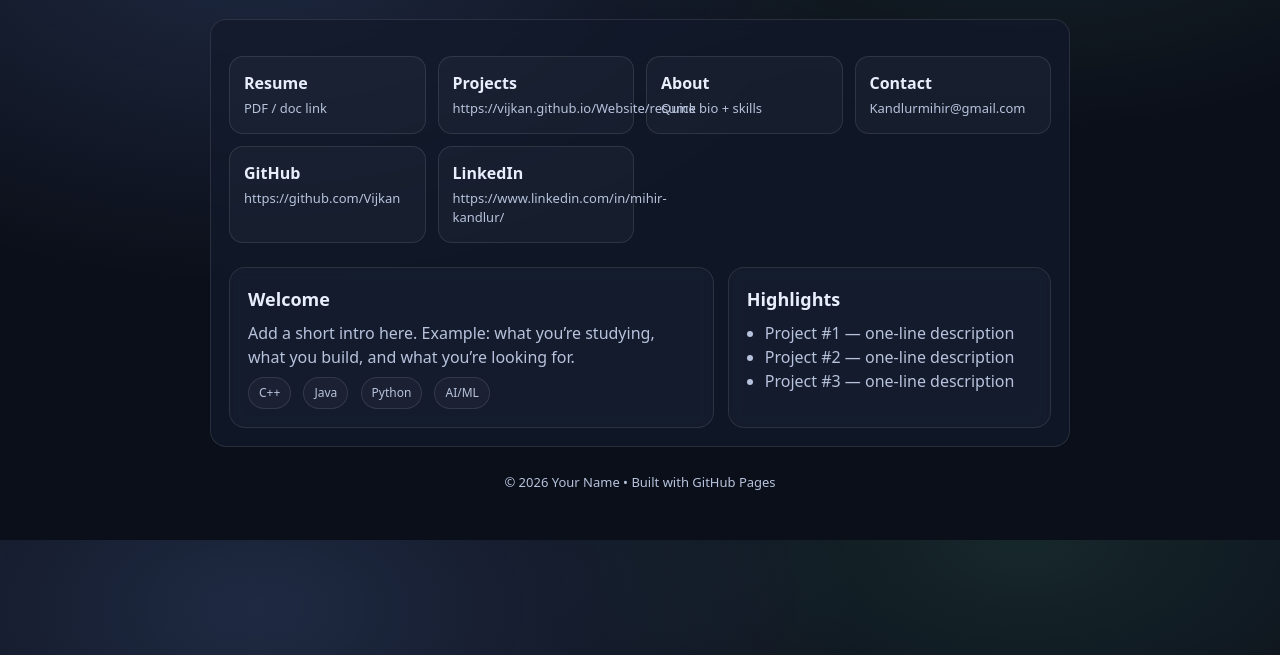
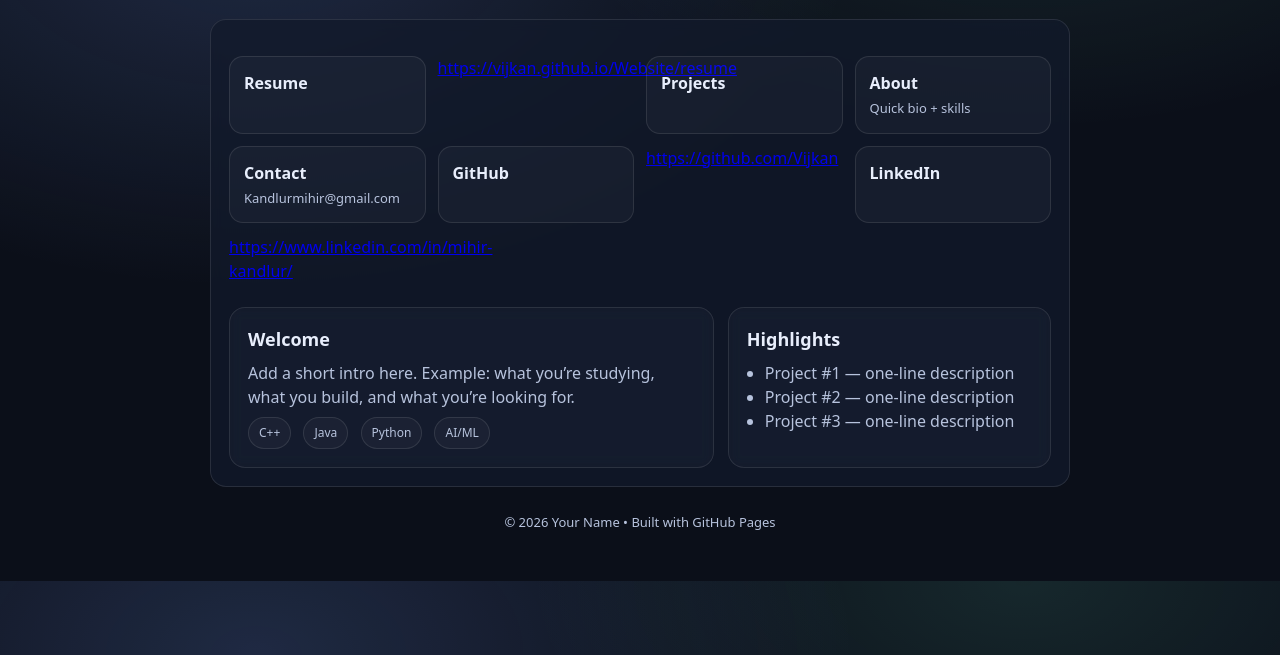
Before and after one commit to Vijkan/Website, a plain HTML site: page docs/index.html in a window 1280 px wide. Shown: the part 145-800 px from the top of the page. Drawn offline with Linux system fonts and the light colour scheme.

Commit message:
Replace text links with anchor tags in index.html
fixed inline links

```diff
--- a/docs/index.html
+++ b/docs/index.html
@@ -123,12 +123,12 @@
         <!-- Leave href="" blank for now; fill later -->
         <a class="tile" href="">
           <div class="label">Resume</div>
-          <p class="sub">PDF / doc link</p>
+          <a href="url">https://vijkan.github.io/Website/resume</a>
         </a>
 
         <a class="tile" href="">
           <div class="label">Projects</div>
-          <p class="sub">https://vijkan.github.io/Website/resume</p>
+          <p class="sub"></p>
         </a>
 
         <a class="tile" href="">
@@ -143,12 +143,12 @@
 
         <a class="tile" href="">
           <div class="label">GitHub</div>
-          <p class="sub">https://github.com/Vijkan</p>
+          <a href="url">https://github.com/Vijkan</a>
         </a>
 
         <a class="tile" href="">
           <div class="label">LinkedIn</div>
-          <p class="sub">https://www.linkedin.com/in/mihir-kandlur/</p>
+          <a href="url">https://www.linkedin.com/in/mihir-kandlur/</a>
         </a>
       </nav>
 
```
